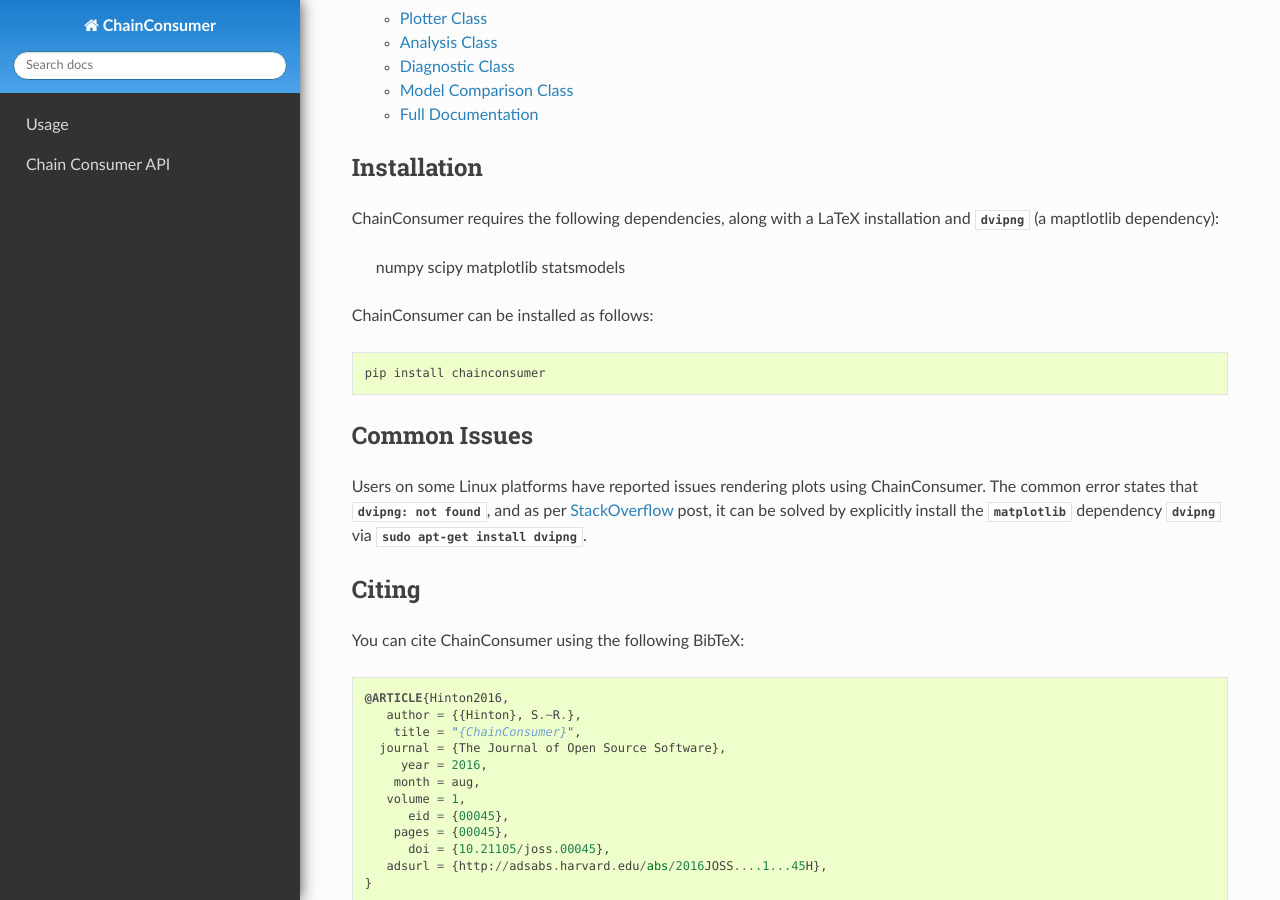
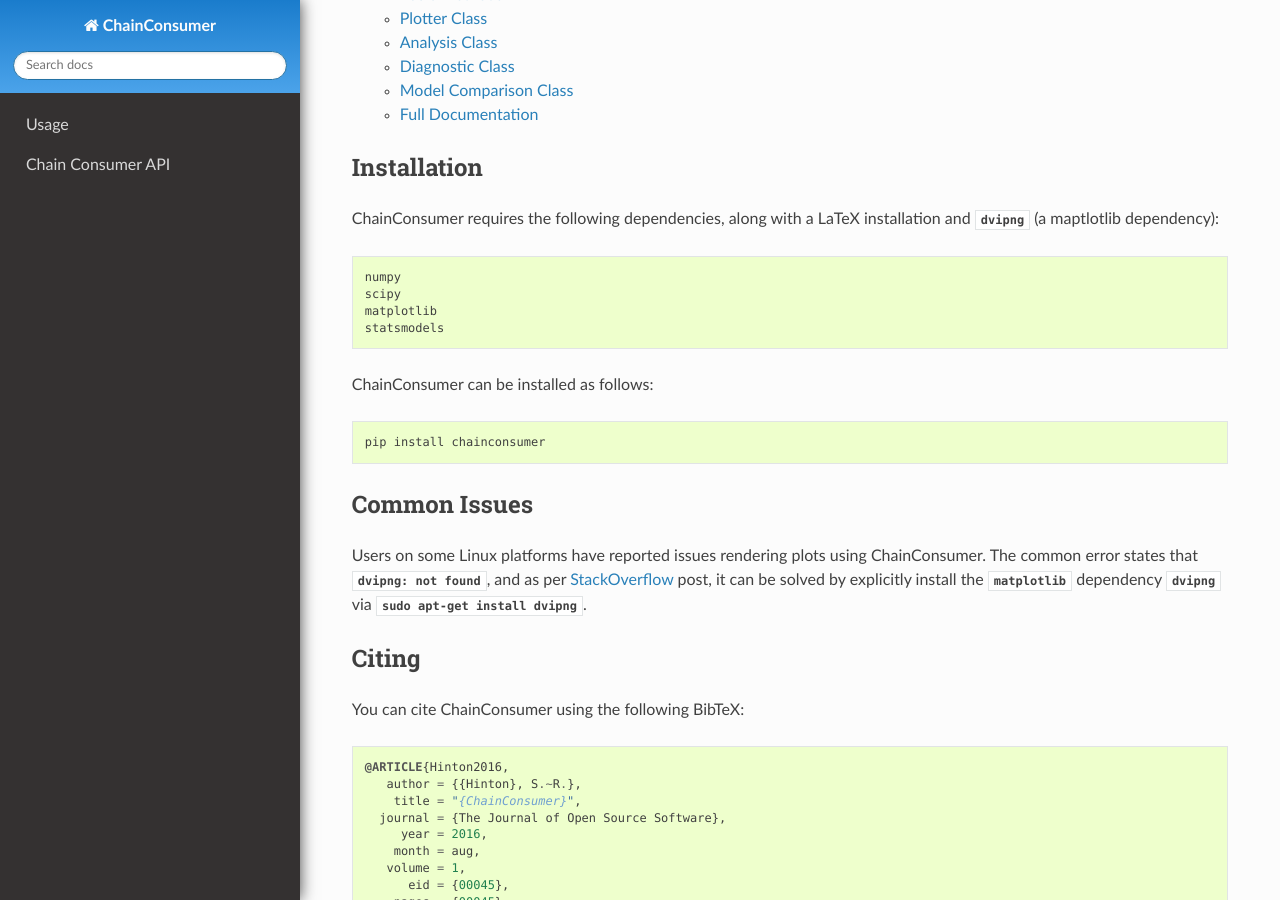
Before and after one commit to Samreay/ChainConsumer, a Sphinx documentation site: the page built from doc/index.rst, in a window 1280 px wide and 900 px high, scrolled down 1625 px. Built offline with Sphinx 7.4.7 and the Read the Docs theme 2.0.0, drawn with Linux system fonts in a browser that asks for light colours; pages that are not in the unit, such as notebooks, are missing from menus.

```diff
--- a/doc/index.rst
+++ b/doc/index.rst
@@ -52,13 +52,12 @@
 Installation
 ------------
 
-ChainConsumer requires the following dependencies, along with a LaTeX installation and `dvipng` (a maptlotlib dependency):
+ChainConsumer requires the following dependencies, along with a LaTeX installation and `dvipng` (a maptlotlib dependency)::
 
     numpy
     scipy
     matplotlib
     statsmodels
-
 
 ChainConsumer can be installed as follows::
 
```
